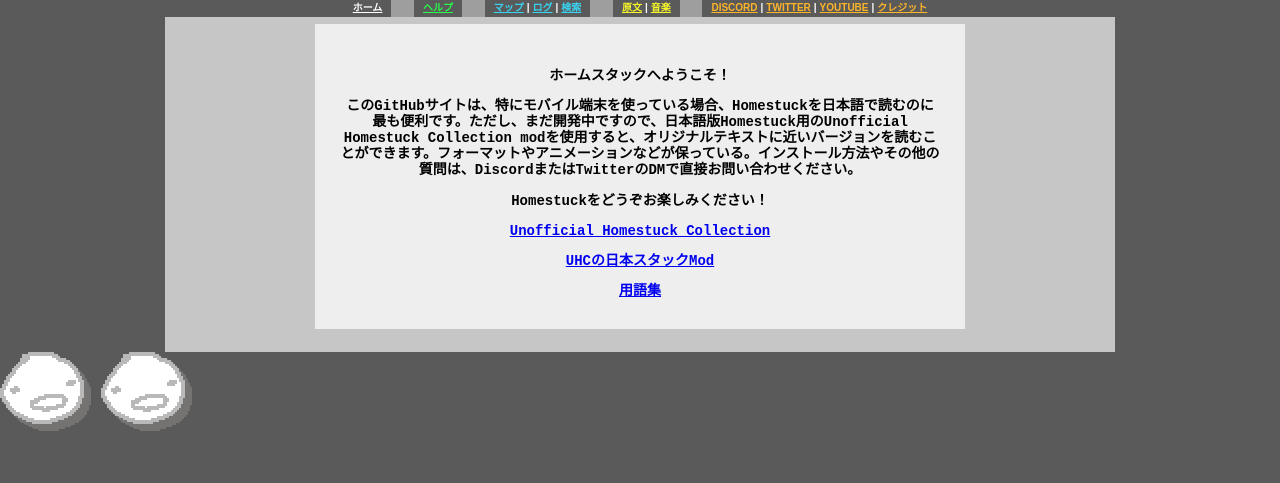
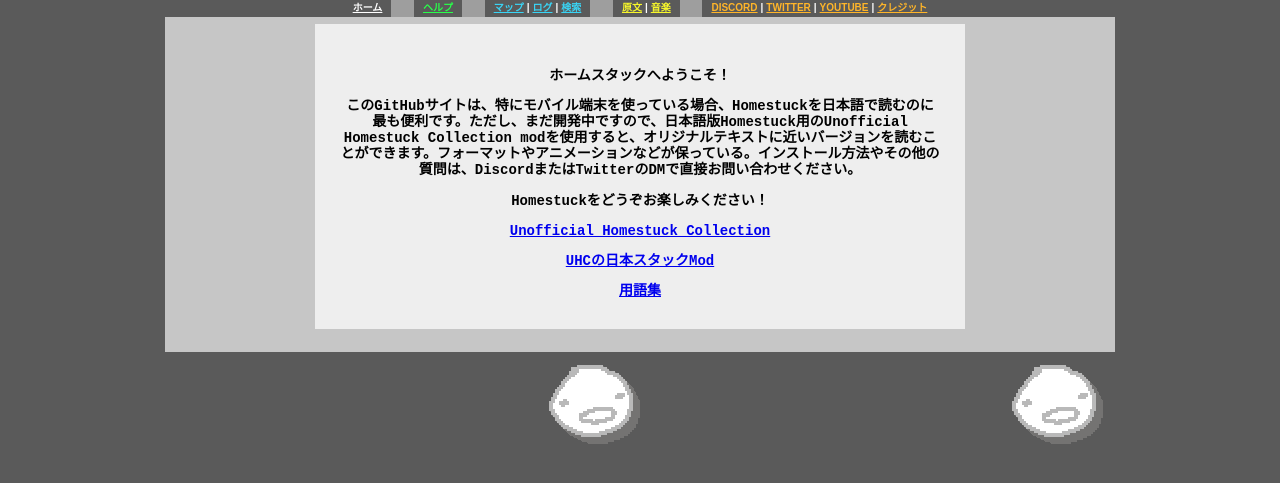
Before and after one commit to Nihonstuck/nihonstuck.github.io, a Jekyll site: the page built from help.html, in a window 1280 px wide. Shown: the top 483 px of the page. Built offline with Jekyll 4.4.1, drawn with Linux system fonts in a browser that asks for light colours.

Commit message:
Revert "Update default.html"
This reverts commit 99b1f1d7b8769bffc3a4b81d9001655d1421c4f3.

```diff
--- a/_layouts/default.html
+++ b/_layouts/default.html
@@ -44,7 +44,7 @@
           </div>
         </div>
       </div>
-      <div class="footerFace" style="width: 950px;">
+      <div class="footer " style="width: 950px;">
         <a href="/"><img src="/assets/images/mspalogo_mspa.png" alt="" draggable="false" class="bannerImage left"></a>
         <a href="/"><img src="/assets/images/mspalogo_mspa.png" alt="" draggable="false" class="bannerImage right"></a>
       </div>
```
